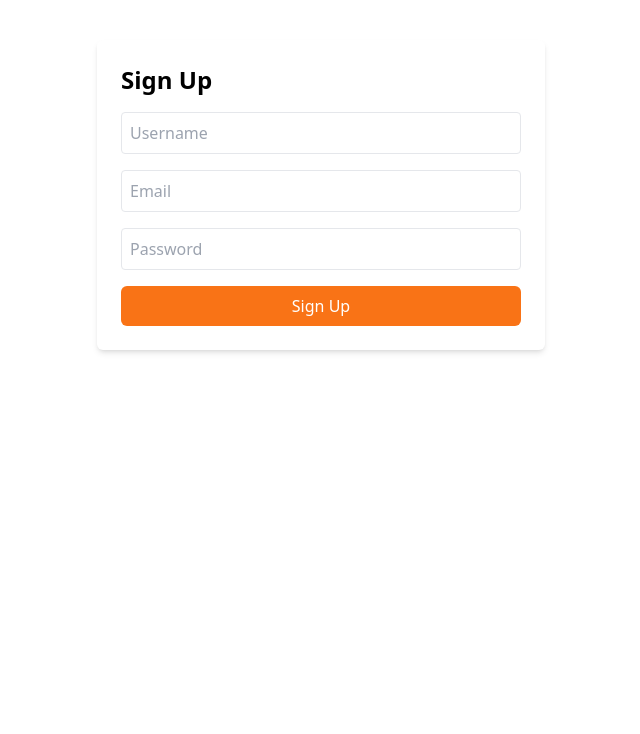
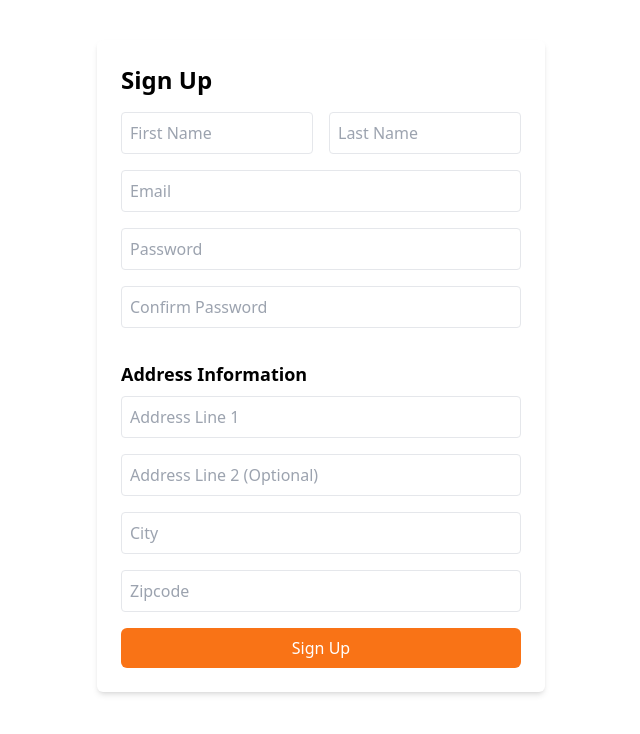
Before and after one commit to rainof/pizza-database-project, a React (Vite) app in the folder frontend/: page /signup in a window 1280 px wide. Shown: the top 734 px of the page, without its empty margins (319-959 px from the left). Built offline with nearby package versions, Linux system fonts and the light colour scheme.

Commit message:
feat(frontend): update register page to include address fields

```diff
--- a/frontend/src/pages/RegisterPage.jsx
+++ b/frontend/src/pages/RegisterPage.jsx
@@ -1,46 +1,56 @@
-import React, { useState } from 'react';
+import React, { useState } from "react";
 
-const Signup = () => {
+const RegisterPage = () => {
   const [formData, setFormData] = useState({
-    username: '',
-    email: '',
-    password: ''
+    firstname: "",
+    lastname: "",
+    email: "",
+    password: "",
+    confirmPassword: "",
+    addr_1: "",
+    addr_2: "",
+    city: "",
+    zipcode: "",
   });
 
-  const [error, setError] = useState('');
-  const [success, setSuccess] = useState('');
+  const [error, setError] = useState("");
+  const [success, setSuccess] = useState("");
 
   const handleChange = (e) => {
-    setFormData({
-      ...formData,
-      [e.target.name]: e.target.value
-    });
+    setFormData({ ...formData, [e.target.name]: e.target.value });
   };
 
   const handleSubmit = async (e) => {
     e.preventDefault();
-    setError('');
-    setSuccess('');
+    setError("");
+    setSuccess("");
+
+    if (formData.password !== formData.confirmPassword) {
+      setError("Passwords do not match");
+      return;
+    }
 
     try {
-      const response = await fetch('http://localhost:3000/auth/register', {
-        method: 'POST',
-        headers: {
-          'Content-Type': 'application/json',
-        },
-        body: JSON.stringify(formData),
+      const response = await fetch("http://localhost:3000/customers/register", {
+        method: "POST",
+        headers: { "Content-Type": "application/json" },
+        body: JSON.stringify({
+          firstname: formData.firstname,
+          lastname: formData.lastname,
+          email: formData.email,
+          password: formData.password,
+          addr_1: formData.addr_1,
+          addr_2: formData.addr_2,
+          city: formData.city,
+          zipcode: formData.zipcode,
+        }),
       });
 
       const data = await response.json();
+      if (!response.ok) throw new Error(data.message || "Registration failed");
 
-      if (!response.ok) {
-        throw new Error(data.message || 'Registration failed');
-      }
-
-      setSuccess('Registration successful! Redirecting to login...');
-      setTimeout(() => {
-        window.location.href = '/login';
-      }, 2000);
+      setSuccess("Registration successful! Redirecting to login...");
+      setTimeout(() => (window.location.href = "/login"), 2000);
     } catch (err) {
       setError(err.message);
     }
@@ -53,15 +63,26 @@ const Signup = () => {
       {success && <p className="text-green-500">{success}</p>}
 
       <form onSubmit={handleSubmit}>
-        <input
-          type="text"
-          name="username"
-          placeholder="Username"
-          value={formData.username}
-          onChange={handleChange}
-          required
-          className="w-full p-2 border mb-4 rounded"
-        />
+        <div className="flex space-x-4 mb-4">
+          <input
+            type="text"
+            name="firstname"
+            placeholder="First Name"
+            value={formData.firstname}
+            onChange={handleChange}
+            required
+            className="w-full sm:w-[48%] p-2 border rounded"
+          />
+          <input
+            type="text"
+            name="lastname"
+            placeholder="Last Name"
+            value={formData.lastname}
+            onChange={handleChange}
+            required
+            className="w-full sm:w-[48%] p-2 border rounded"
+          />
+        </div>
         <input
           type="email"
           name="email"
@@ -80,7 +101,57 @@ const Signup = () => {
           required
           className="w-full p-2 border mb-4 rounded"
         />
-        <button type="submit" className="w-full bg-orange-500 text-white p-2 rounded-md hover:bg-orange-600">
+        <input
+          type="password"
+          name="confirmPassword"
+          placeholder="Confirm Password"
+          value={formData.confirmPassword}
+          onChange={handleChange}
+          required
+          className="w-full p-2 border mb-8 rounded"
+        />
+
+        <h3 className="text-lg font-semibold mb-2">Address Information</h3>
+        <input
+          type="text"
+          name="addr_1"
+          placeholder="Address Line 1"
+          value={formData.addr_1}
+          onChange={handleChange}
+          required
+          className="w-full p-2 border mb-4 rounded"
+        />
+        <input
+          type="text"
+          name="addr_2"
+          placeholder="Address Line 2 (Optional)"
+          value={formData.addr_2}
+          onChange={handleChange}
+          className="w-full p-2 border mb-4 rounded"
+        />
+        <input
+          type="text"
+          name="city"
+          placeholder="City"
+          value={formData.city}
+          onChange={handleChange}
+          required
+          className="w-full p-2 border mb-4 rounded"
+        />
+        <input
+          type="text"
+          name="zipcode"
+          placeholder="Zipcode"
+          value={formData.zipcode}
+          onChange={handleChange}
+          required
+          className="w-full p-2 border mb-4 rounded"
+        />
+
+        <button
+          type="submit"
+          className="w-full bg-orange-500 text-white p-2 rounded-md hover:bg-orange-600"
+        >
           Sign Up
         </button>
       </form>
@@ -88,4 +159,4 @@ const Signup = () => {
   );
 };
 
-export default Signup;
+export default RegisterPage;
```
